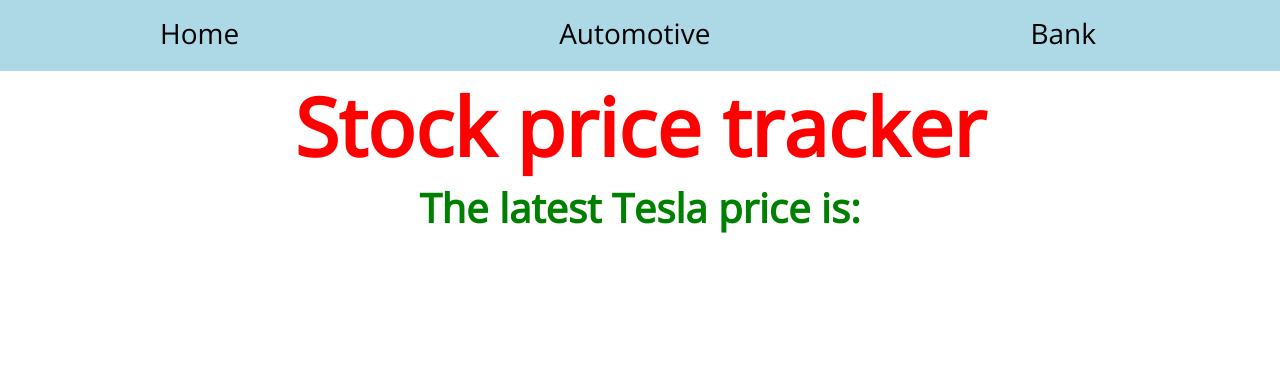
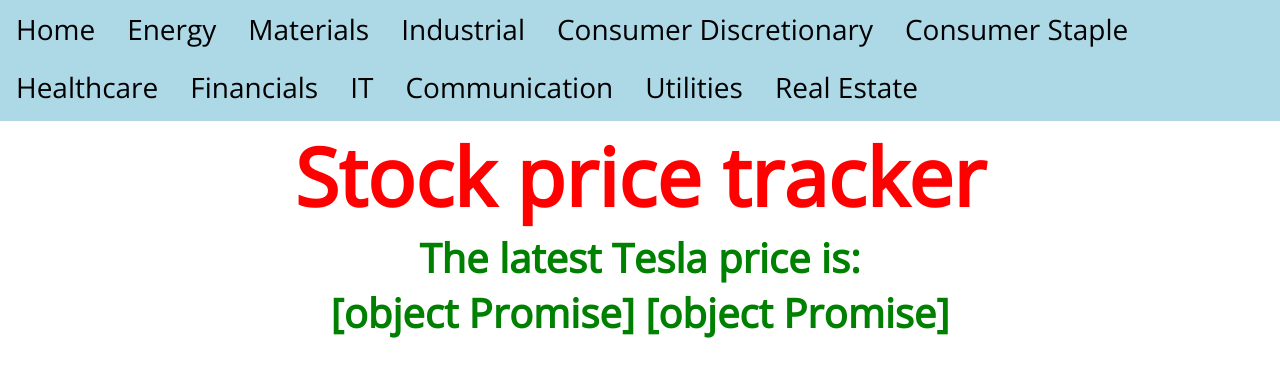
Before and after one commit to AlexG28/StockWebsite, a plain HTML site: page index.html in a window 1280 px wide. Drawn offline with nearby package versions, Linux system fonts and the light colour scheme; no server answers.

Commit message:
reworked js file to work based on a collection of tickers. Having issues with promsie

```diff
--- a/index.html
+++ b/index.html
@@ -35,9 +35,20 @@
 
             <nav>
                 <ul id="menu">
+
+                    <!-- to add a link type <a href="link"></a>-->
                     <li><a href="index.html">Home</a></li>
-                    <li><a href="https://www.apple.com">Automotive</a></li>
-                    <li><a href="www.tesla.ca">Bank</a></li>
+                    <li><a>Energy</a></li>
+                    <li><a>Materials</a></li>
+                    <li><a>Industrial</a></li>
+                    <li><a>Consumer Discretionary</a></li>
+                    <li><a>Consumer Staple</a></li>
+                    <li><a>Healthcare</a></li>
+                    <li><a>Financials</a></li>
+                    <li><a>IT</a></li>
+                    <li><a>Communication</a></li>
+                    <li><a>Utilities</a></li>
+                    <li><a>Real Estate</a></li>
                 </ul>
 
 
@@ -53,8 +64,6 @@
 
         </main>
 
-
-
     </body>
 
     <script src = "index.js"></script>
--- a/index.js
+++ b/index.js
@@ -1,24 +1,54 @@
-const api_url = 'https://cloud.iexapis.com/stable/stock/tsla/batch?types=quote,news,chart&range=1m&last=10&token=pk_6591e91f712e4ab7b7e1eac1af451489'
+// list of tickers is
+//var banks = ['jpm', 'bac', 'wfc', 'c', 'gs']
+var banks = ['tsla', 'jpm']
 
-async function getData() {
+
+async function getData(ticker) {
+    api_url = 'https://cloud.iexapis.com/stable/stock/' + ticker + '/batch?types=quote&token=pk_6591e91f712e4ab7b7e1eac1af451489';
+
+
     const response = await fetch (api_url);
     const data = await response.json();
-    console.log(data);
-    console.log(data.quote.latestTime);
-    console.log(data.quote.peRatio);
-
-    let currentPrice = data.quote.latestPrice;
+    //console.log(data);
+    var price = (data.quote.latestPrice).toString();
 
 
-    //change will occur here too
-    document.getElementById("price").innerHTML = currentPrice.toString();
+    let myPromise = new Promise(function(myResolve, myReject) {
+
+        if (price != '') {
+          myResolve("OK");
+        } else {
+          myReject("Error");
+        }
+    });
+
+    myPromise.then(
+        function(value) {return price;},
+        function(error) {alert('It didnt work');}
+    );
+
+
 
 }
 
-getData();
+refresh();
 
-var myVar = setInterval(refresh, 1000);
+//var myVar = setInterval(refresh, 5000);
 
 function refresh(){
-    getData();
+    var text1 = updateList(banks);
+    document.getElementById('price').innerHTML = text1;
+    //getData('tsla');
 }
+
+
+function updateList(tickers) {
+
+    var outputString = ""
+
+    for (i = 0; i < tickers.length; i++) {
+        outputString = outputString + getData(tickers[i]) + '\n';
+    }
+    console.log(outputString);
+    return outputString;
+}
--- a/style.css
+++ b/style.css
@@ -42,7 +42,7 @@ li a {
     display: block;
     color: black;
     text-align: center;
-    padding: 14px 160px;
+    padding: 10px 16px;
     text-decoration: none;
     font-size: 28px;
 
```
